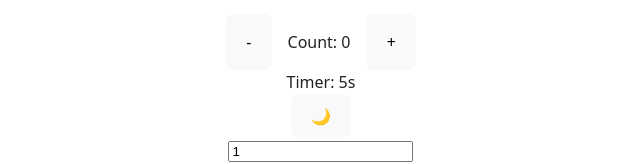
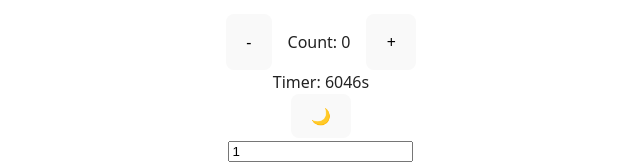
Before and after one commit to abdcunha/react-ive, a React (Vite) app: page / in a window 1280 px wide. Shown: the part 250-414 px from the top of the page, without its empty margins (319-959 px from the left). Built offline with nearby package versions, Linux system fonts and the light colour scheme; no server answers.

Commit message:
random seconds

```diff
--- a/src/components/Timer/Timer.tsx
+++ b/src/components/Timer/Timer.tsx
@@ -3,8 +3,10 @@ import React, { useEffect, useState } from "react";
 const Timer: React.FC = () => {
     const [seconds, setSeconds] = useState(0);
 
+    // space bar to pause the number
+    // and if the number hits a logic then there should be confetti shower
     useEffect(() => {
-        const interval = setInterval(() => setSeconds((s) => s + 1), 1000);
+        const interval = setInterval(() => setSeconds(Math.floor(Math.random() * (10000 - 0 + 1)) + 0), 250);
         return () => clearInterval(interval);
     }, []);
 
```
